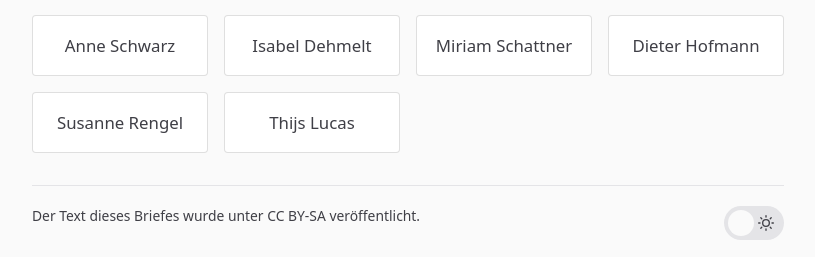
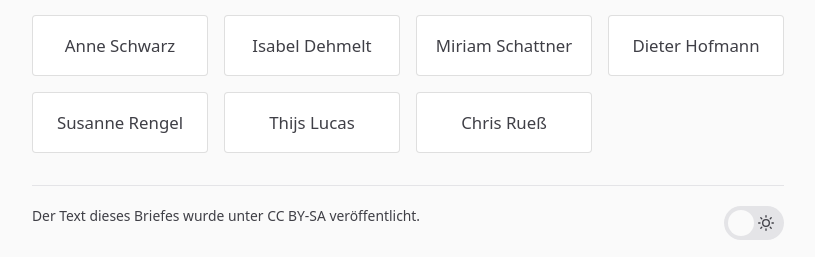
Before and after one commit to itrich/vsh-bleibt, a Jekyll site: the page built from OFFENERBRIEF.md, in a window 1280 px wide and 900 px high, scrolled down 6307 px. Shown: the part 640-897 px from the top of the window, without its empty margins (232-1047 px from the left). Built offline with Jekyll 4.4.1, drawn with Linux system fonts in a browser that asks for light colours.

Commit message:
Update signees.yml
added Chris Rueß

```diff
--- a/_data/signees.yml
+++ b/_data/signees.yml
@@ -64,3 +64,4 @@
 - name: Dieter Hofmann
 - name: Susanne Rengel
 - name: Thijs Lucas
+- name: Chris Rueß
```
